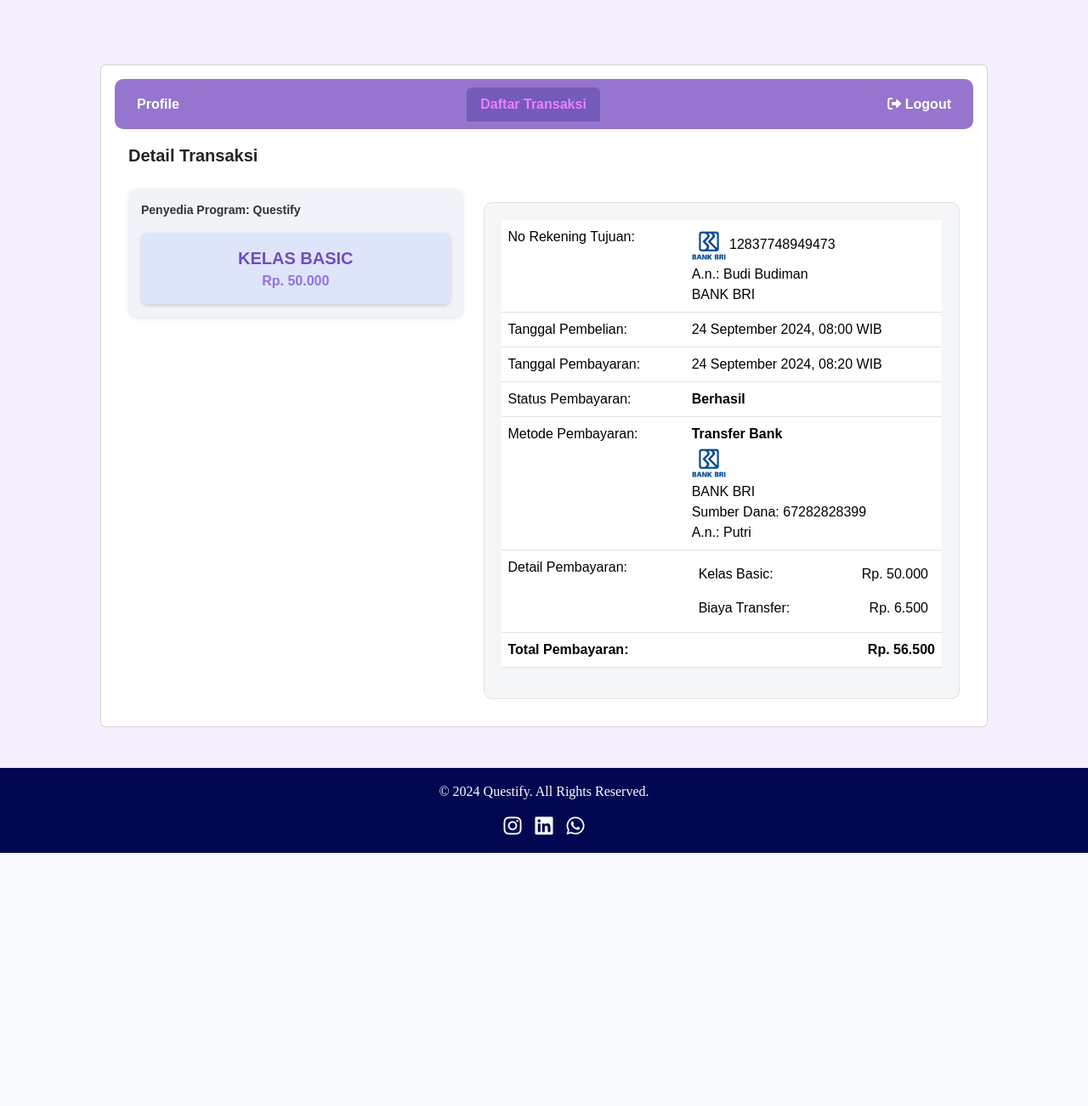
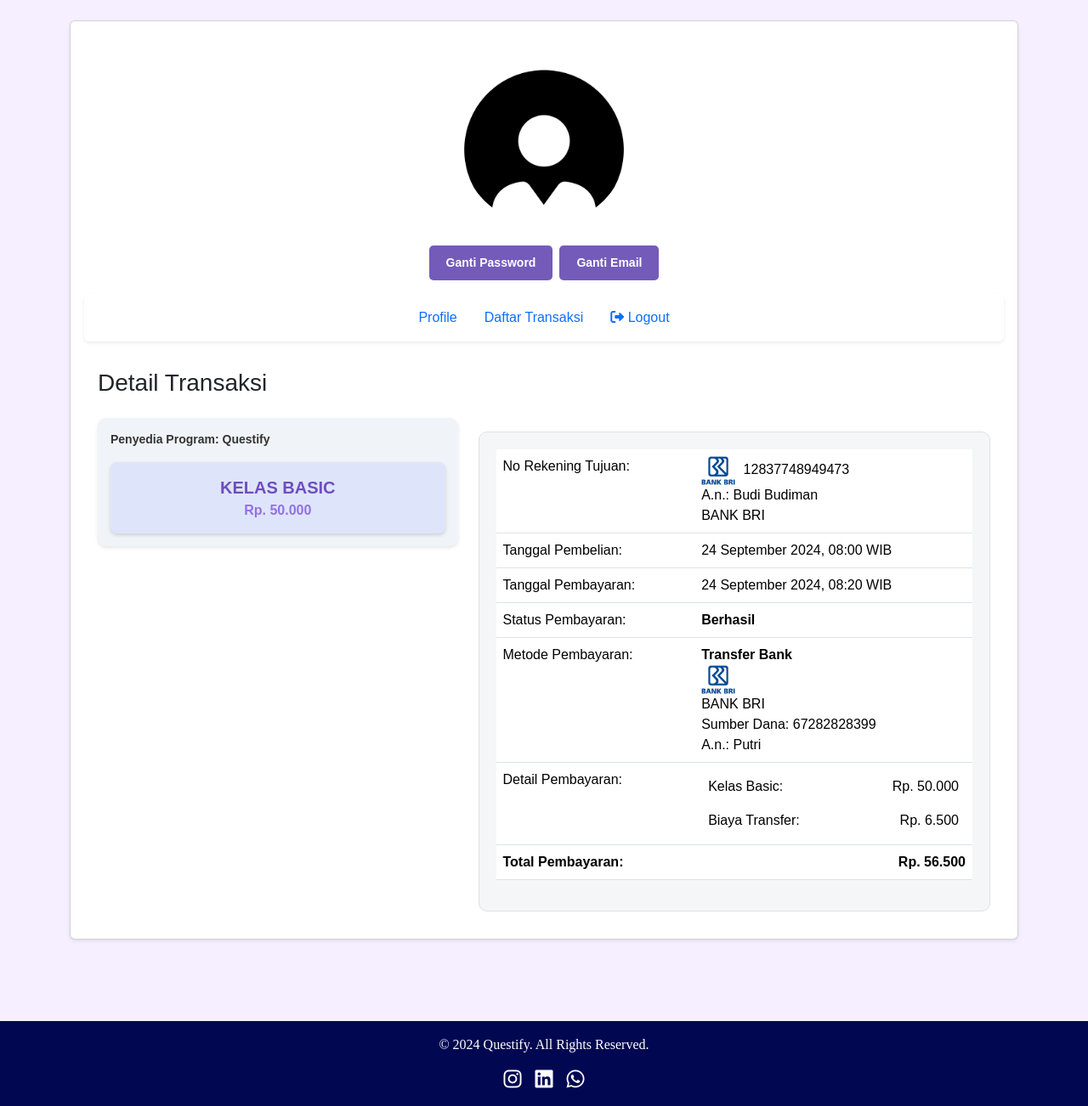
Before and after one commit to timurlauttt/Project-Akhir-Studi-Independent, a Django app: page /questify_app/detailtransaksi/ in a window 1280 px wide. Shown: the part 72-1374 px from the top of the page at 85% size. Before the commit the page ends 1076 px from the top, so only its background shows below. Run offline with Django 5.2, Linux system fonts and the light colour scheme; the visitor is signed in with stand-in values (Sample User, id 1).

Commit message:
Update detailtransaksi.html

```diff
--- a/questify_project/templates/questify_app/pages/detailtransaksi.html
+++ b/questify_project/templates/questify_app/pages/detailtransaksi.html
@@ -1,5 +1,4 @@
 {% extends 'questify_app/layout/base.html' %}
-
 {% load static %}
 
 {% block page_css %}
@@ -10,37 +9,48 @@
 {% block title %}Detail Transaksi{% endblock %}
 
 {% block content %}
-<main class="container mt-5 px-5">
-    <div class="row justify-content-center">
+<main class="container my-5">
+    <div class="row justify-content-center mt-5">
       <div class="col-md-12 mb-5">
-        <section class="card" style="margin-top: 100px">
+        <section class="card shadow-sm">
           <div class="card-body">
+            <div class="text-center my-4">
+              <img src="{% if user.profile.profile_picture %}{{ user.profile.profile_picture.url }}{% else %}{% static 'images/profil.png' %}{% endif %}"
+                   alt="Profile Picture" class="rounded-circle img-fluid" style="max-width: 200px;">
+            </div>
+
+            <!-- Additional Actions -->
+            <div class="d-flex justify-content-center gap-2 mb-3">
+              <a href="{% url 'account_change_password' %}" class="btn btn-sm btn-primary">Ganti Password</a>
+              <a href="{% url 'account_email' %}" class="btn btn-sm btn-primary">Ganti Email</a>
+            </div>
             <section>
-                <ul class="nav nav-tabs justify-content-between align-items-center" style="background-color: #9575cd; padding: 10px; border-radius: 10px;">
+                <ul class="nav nav-pills justify-content-center py-2 mb-3 rounded shadow-sm" style="background: white;">
                     <li class="nav-item">
-                        <a class="nav-link text-white {% if request.resolver_match.url_name == 'userprofile' %}active{% endif %}" href="{% url 'questify_app:userprofile' %}" style="font-weight: bold">Profile</a>
-                      </li>
-                      <li class="nav-item">
-                        <a class="nav-link text-white {% if request.resolver_match.url_name == 'detailtransaksi' %}active{% endif %}" href="{% url 'questify_app:daftartransaksi' %}" style="font-weight: bold">Daftar Transaksi</a>
-                      </li>
+                        <a class="nav-link text-primary {% if request.resolver_match.url_name == 'userprofile' %}active{% endif %}" href="{% url 'questify_app:userprofile' %}">Profile</a>
+                    </li>
                     <li class="nav-item">
-                        <a class="nav-link text-white" href="{% url 'account_logout' %}" style="font-weight: bold">
+                        <a class="nav-link text-primary {% if request.resolver_match.url_name == 'daftartransaksi' %}active{% endif %}" href="{% url 'questify_app:daftartransaksi' %}">Daftar Transaksi</a>
+                    </li>
+                    <li class="nav-item">
+                        <a class="nav-link text-primary" href="{% url 'account_logout' %}">
                             <i class="fas fa-sign-out-alt"></i> Logout
                         </a>
                     </li>
                 </ul>
-              </section>
+            </section>
 
             <section>
               <div class="card-body">
-                <div class="section-header">Detail Transaksi</div>
+                <div class="section-header mb-4">
+                  <h3>Detail Transaksi</h3>
+                </div>
                 <div class="row mt-4">
                   <!-- Left Side: Program Details -->
                   <div class="col-md-5">
                     <div class="program-container">
                       <p class="program-provider">
-                        Penyedia Program:
-                        <span style="font-weight: bold">Questify</span>
+                        Penyedia Program: <span style="font-weight: bold">Questify</span>
                       </p>
                       <div class="program">
                         <div class="program-title"><b>KELAS BASIC</b></div>
@@ -56,15 +66,8 @@
                         <tr>
                           <td>No Rekening Tujuan:</td>
                           <td>
-                            <img
-                              src="{% static 'images/bri.png' %}"
-                              alt="Logo BRI"
-                              class="bank-logo"
-                              style="margin: 5px 0; width: 40px"
-                            />
-                            12837748949473<br />
-                            A.n.: Budi Budiman<br />
-                            BANK BRI
+                            <img src="{% static 'images/bri.png' %}" alt="Logo BRI" class="bank-logo" style="width: 40px" />
+                            12837748949473<br />A.n.: Budi Budiman<br />BANK BRI
                           </td>
                         </tr>
                         <tr>
@@ -79,29 +82,19 @@
                           <td>Status Pembayaran:</td>
                           <td class="status-success">Berhasil</td>
                         </tr>
-
                         <tr>
                           <td>Metode Pembayaran:</td>
                           <td>
                             <b>Transfer Bank</b><br />
-                            <img
-                              src="{% static 'images/bri.png' %}"
-                              alt="Logo BRI"
-                              class="bank-logo"
-                              style="margin: 5px 0; width: 40px"
-                            /><br />
+                            <img src="{% static 'images/bri.png' %}" alt="Logo BRI" class="bank-logo" style="width: 40px" /><br />
                             BANK BRI<br />
-                            Sumber Dana: 67282828399<br />
-                            A.n.: Putri
+                            Sumber Dana: 67282828399<br />A.n.: Putri
                           </td>
                         </tr>
-
                         <tr>
                           <td>Detail Pembayaran:</td>
                           <td>
-                            <table
-                              style="width: 100%; border-collapse: collapse"
-                            >
+                            <table style="width: 100%; border-collapse: collapse">
                               <tr>
                                 <td>Kelas Basic:</td>
                                 <td style="text-align: right">Rp. 50.000</td>
@@ -113,12 +106,9 @@
                             </table>
                           </td>
                         </tr>
-
                         <tr>
                           <td><strong>Total Pembayaran:</strong></td>
-                          <td style="text-align: right">
-                            <strong>Rp. 56.500</strong>
-                          </td>
+                          <td style="text-align: right"><strong>Rp. 56.500</strong></td>
                         </tr>
                       </table>
                     </div>
```
